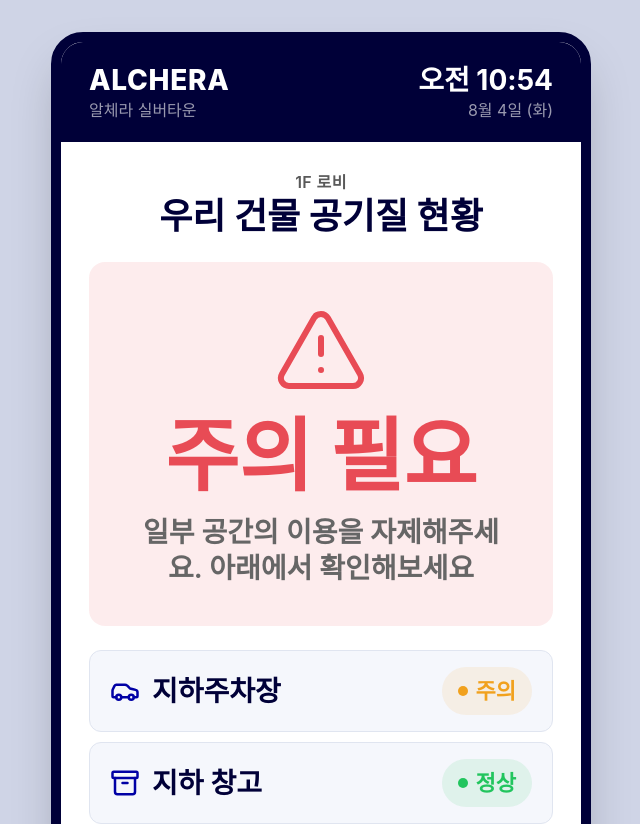
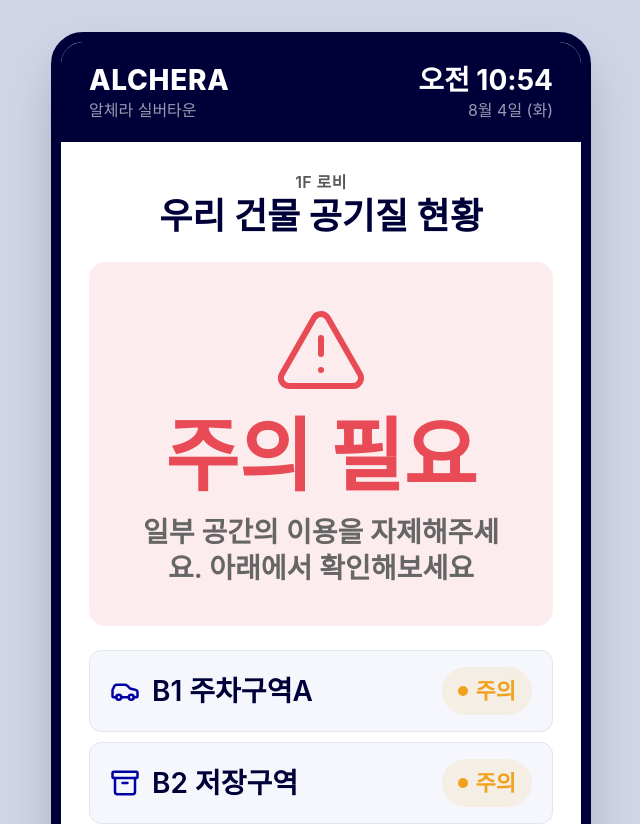
Before and after one commit to js0330/alchera-kiosk-app, a React (Vite) app: page / in a window 1280 px wide. Shown: the top 824 px of the page, without its empty margins (319-959 px from the left). Built offline with nearby package versions, Linux system fonts and the light colour scheme; a web font is replaced by a local one.

Commit message:
Match facility names and status to admin dashboard
Renamed the 5 mock facilities to the exact zone names used in
alchera-admin-dashboard (B1 주차구역A, B2 저장구역, 기계실,
2F 회의실, B1 출입구역) so the kiosk reads as the same building
as the dashboard and mobile app.

```diff
--- a/src/data/facilities.ts
+++ b/src/data/facilities.ts
@@ -3,10 +3,11 @@ import type { Facility } from '../types'
 export const buildingName = '알체라 실버타운'
 export const kioskLocation = '1F 로비'
 
+// 관리자 웹 대시보드의 구역명과 매칭됩니다 (알체라 실버타운 = 대시보드의 동일 건물).
 export const facilities: Facility[] = [
   {
-    id: 'underground-parking',
-    name: '지하주차장',
+    id: 'b1-parking-a',
+    name: 'B1 주차구역A',
     icon: 'parking',
     status: 'caution',
     plainMessage: '환기를 가동 중이에요. 잠시 후 다시 확인해주세요.',
@@ -17,20 +18,20 @@ export const facilities: Facility[] = [
     lastUpdated: '14:22',
   },
   {
-    id: 'underground-storage',
-    name: '지하 창고',
+    id: 'b2-storage',
+    name: 'B2 저장구역',
     icon: 'storage',
-    status: 'normal',
-    plainMessage: '지금 이용하기 안전해요.',
-    co2: 520,
-    pm25: 15,
-    temp: 23,
-    humidity: 46,
+    status: 'caution',
+    plainMessage: '환기를 가동 중이에요. 잠시 후 다시 확인해주세요.',
+    co2: 715,
+    pm25: 22,
+    temp: 25,
+    humidity: 52,
     lastUpdated: '14:18',
   },
   {
     id: 'mechanical-room',
-    name: '기계실 인근 통로',
+    name: '기계실',
     icon: 'mechanical',
     status: 'danger',
     plainMessage: '지금은 이용을 자제하고 관리사무소에 문의해주세요.',
@@ -41,28 +42,28 @@ export const facilities: Facility[] = [
     lastUpdated: '14:23',
   },
   {
-    id: 'community-hall',
-    name: '경로당·커뮤니티실',
+    id: '2f-meeting',
+    name: '2F 회의실',
     icon: 'community',
     status: 'normal',
     plainMessage: '지금 이용하기 안전해요.',
-    co2: 560,
-    pm25: 13,
+    co2: 601,
+    pm25: 16,
     temp: 24,
-    humidity: 45,
-    lastUpdated: '14:15',
+    humidity: 47,
+    lastUpdated: '14:19',
   },
   {
-    id: 'basement-corridor',
-    name: '지하 연결통로',
+    id: 'b1-entrance',
+    name: 'B1 출입구역',
     icon: 'corridor',
-    status: 'normal',
-    plainMessage: '지금 이용하기 안전해요.',
-    co2: 505,
-    pm25: 12,
-    temp: 22,
-    humidity: 44,
-    lastUpdated: '14:10',
+    status: 'caution',
+    plainMessage: '환기를 가동 중이에요. 잠시 후 다시 확인해주세요.',
+    co2: 512,
+    pm25: 14,
+    temp: 23,
+    humidity: 45,
+    lastUpdated: '14:20',
   },
 ]
 
```
